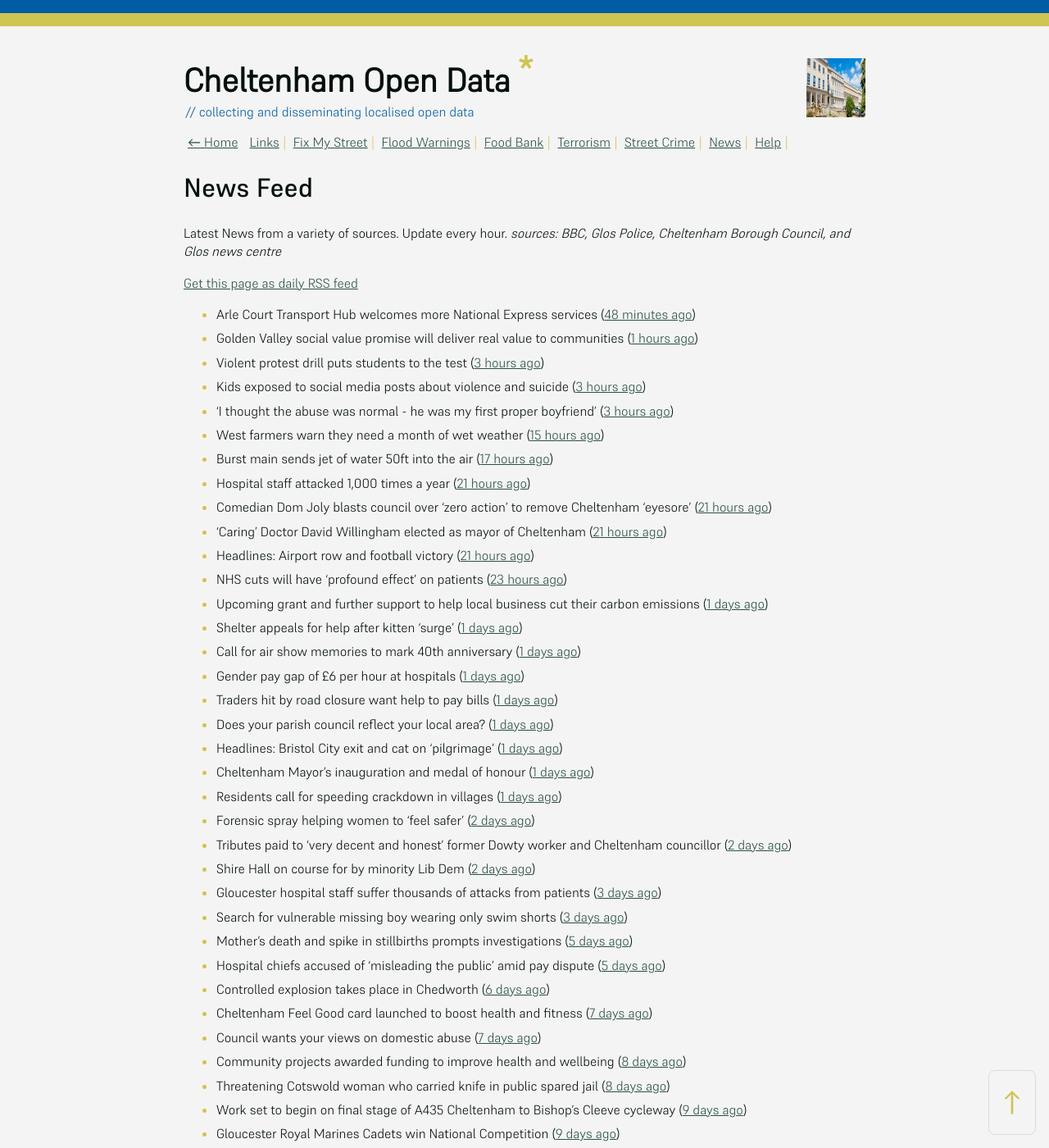
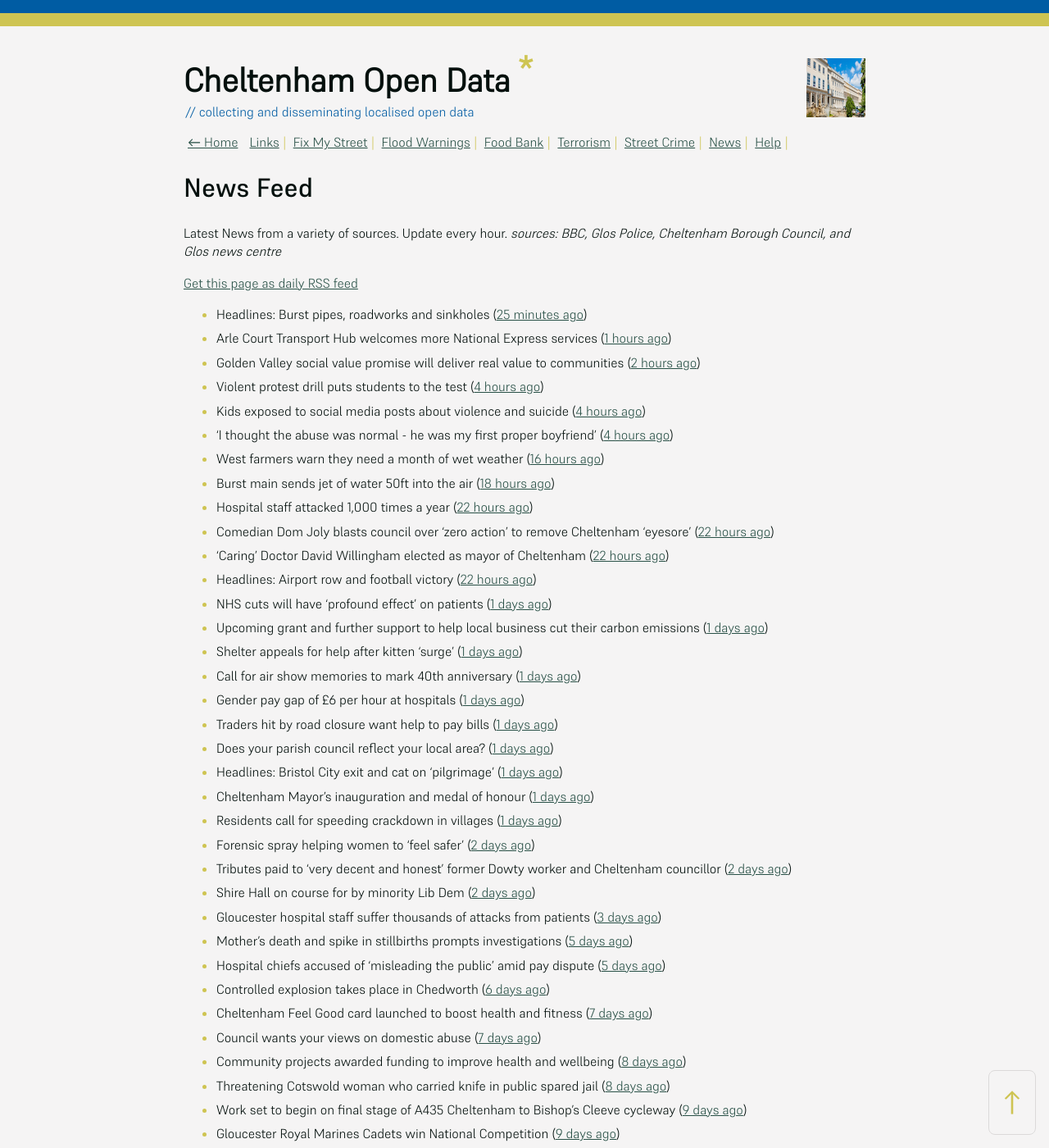
Before and after one commit to mat-0/cheltenham-open-data, a Jekyll site: the page built from _pages/news.md, in a window 1280 px wide and 1400 px high. Shown: the whole window at 82% size. Built offline with Jekyll 4.4.1, drawn with Linux system fonts in a browser that asks for light colours; some of the changed text lies outside the part shown.

Commit message:
Updated 2025-05-15 09:58:14

```diff
--- a/_pages/news.md
+++ b/_pages/news.md
@@ -12,18 +12,19 @@ _sources: BBC, Glos Police, Cheltenham Borough Council, and Glos news centre_
 [Get this page as daily RSS feed](/daily.rss)
 
 <!-- news_marker starts -->
-- Arle Court Transport Hub welcomes more National Express services ([48 minutes ago](https://gloucesternewscentre.co.uk/arle-court-transport-hub-welcomes-more-national-express-services/))
-- Golden Valley social value promise will deliver real value to communities ([1 hours ago](https://www.cheltenham.gov.uk/news/article/3011/golden_valley_social_value_promise_will_deliver_real_value_to_communities))
-- Violent protest drill puts students to the test ([3 hours ago](https://www.bbc.com/news/articles/cp92nl2yne8o))
-- Kids exposed to social media posts about violence and suicide ([3 hours ago](https://www.bbc.com/news/articles/c0r1gpr0ezwo))
-- 'I thought the abuse was normal - he was my first proper boyfriend' ([3 hours ago](https://www.bbc.com/news/articles/czj47g8kkm9o))
-- West farmers warn they need a month of wet weather ([15 hours ago](https://www.bbc.com/news/articles/c331dj5x2kpo))
-- Burst main sends jet of water 50ft into the air ([17 hours ago](https://www.bbc.com/news/articles/cd620lyqqnqo))
-- Hospital staff attacked 1,000 times a year ([21 hours ago](https://www.bbc.com/news/articles/cjdznk3ve87o))
-- Comedian Dom Joly blasts council over ‘zero action’ to remove Cheltenham ‘eyesore’ ([21 hours ago](https://gloucesternewscentre.co.uk/comedian-dom-joly-blasts-council-over-zero-action-to-remove-cheltenham-eyesore/))
-- ‘Caring’ Doctor David Willingham elected as mayor of Cheltenham ([21 hours ago](https://gloucesternewscentre.co.uk/caring-doctor-david-willingham-elected-as-mayor-of-cheltenham/))
-- Headlines: Airport row and football victory ([21 hours ago](https://www.bbc.com/news/articles/c74nx300n4do))
-- NHS cuts will have 'profound effect' on patients ([23 hours ago](https://www.bbc.com/news/articles/cn4gx20mwklo))
+- Headlines: Burst pipes, roadworks and sinkholes ([25 minutes ago](https://www.bbc.com/news/articles/c3e51154k5vo))
+- Arle Court Transport Hub welcomes more National Express services ([1 hours ago](https://gloucesternewscentre.co.uk/arle-court-transport-hub-welcomes-more-national-express-services/))
+- Golden Valley social value promise will deliver real value to communities ([2 hours ago](https://www.cheltenham.gov.uk/news/article/3011/golden_valley_social_value_promise_will_deliver_real_value_to_communities))
+- Violent protest drill puts students to the test ([4 hours ago](https://www.bbc.com/news/articles/cp92nl2yne8o))
+- Kids exposed to social media posts about violence and suicide ([4 hours ago](https://www.bbc.com/news/articles/c0r1gpr0ezwo))
+- 'I thought the abuse was normal - he was my first proper boyfriend' ([4 hours ago](https://www.bbc.com/news/articles/czj47g8kkm9o))
+- West farmers warn they need a month of wet weather ([16 hours ago](https://www.bbc.com/news/articles/c331dj5x2kpo))
+- Burst main sends jet of water 50ft into the air ([18 hours ago](https://www.bbc.com/news/articles/cd620lyqqnqo))
+- Hospital staff attacked 1,000 times a year ([22 hours ago](https://www.bbc.com/news/articles/cjdznk3ve87o))
+- Comedian Dom Joly blasts council over ‘zero action’ to remove Cheltenham ‘eyesore’ ([22 hours ago](https://gloucesternewscentre.co.uk/comedian-dom-joly-blasts-council-over-zero-action-to-remove-cheltenham-eyesore/))
+- ‘Caring’ Doctor David Willingham elected as mayor of Cheltenham ([22 hours ago](https://gloucesternewscentre.co.uk/caring-doctor-david-willingham-elected-as-mayor-of-cheltenham/))
+- Headlines: Airport row and football victory ([22 hours ago](https://www.bbc.com/news/articles/c74nx300n4do))
+- NHS cuts will have 'profound effect' on patients ([1 days ago](https://www.bbc.com/news/articles/cn4gx20mwklo))
 - Upcoming grant and further support to help local business cut their carbon emissions ([1 days ago](https://www.cheltenham.gov.uk/news/article/3010/upcoming_grant_and_further_support_to_help_local_business_cut_their_carbon_emissions))
 - Shelter appeals for help after kitten 'surge' ([1 days ago](https://www.bbc.com/news/articles/c0719j13k87o))
 - Call for air show memories to mark 40th anniversary ([1 days ago](https://www.bbc.com/news/articles/cz703zwv1g2o))
@@ -37,7 +38,6 @@ _sources: BBC, Glos Police, Cheltenham Borough Council, and Glos news centre_
 - Tributes paid to ‘very decent and honest’ former Dowty worker and Cheltenham councillor ([2 days ago](https://gloucesternewscentre.co.uk/tributes-paid-to-very-decent-and-honest-former-dowty-worker-and-cheltenham-councillor/))
 - Shire Hall on course for by minority Lib Dem ([2 days ago](https://gloucesternewscentre.co.uk/shire-hall-on-course-for-by-minority-lib-dem/))
 - Gloucester hospital staff suffer thousands of attacks from patients ([3 days ago](https://gloucesternewscentre.co.uk/gloucester-hospital-staff-suffer-thousands-of-attacks-from-patients/))
-- Search for vulnerable missing boy wearing only swim shorts ([3 days ago](https://www.bbc.com/news/articles/ced20dq64yno))
 - Mother’s death and spike in stillbirths prompts investigations ([5 days ago](https://gloucesternewscentre.co.uk/mothers-death-and-spike-in-stillbirths-prompts-investigations/))
 - Hospital chiefs accused of ‘misleading the public’ amid pay dispute ([5 days ago](https://gloucesternewscentre.co.uk/hospital-chiefs-accused-of-misleading-the-public-amid-pay-dispute/))
 - Controlled explosion takes place in Chedworth ([6 days ago](https://gloucesternewscentre.co.uk/controlled-explosion-takes-place-in-chedworth/))
```
Also changed, not shown: other parts of _pages/news.md (+1 -1 lines), _data/flood.json (+5 -69 lines), _pages/fix-my-street.md (+3 -3 lines), index.md (+5 -5 lines).
